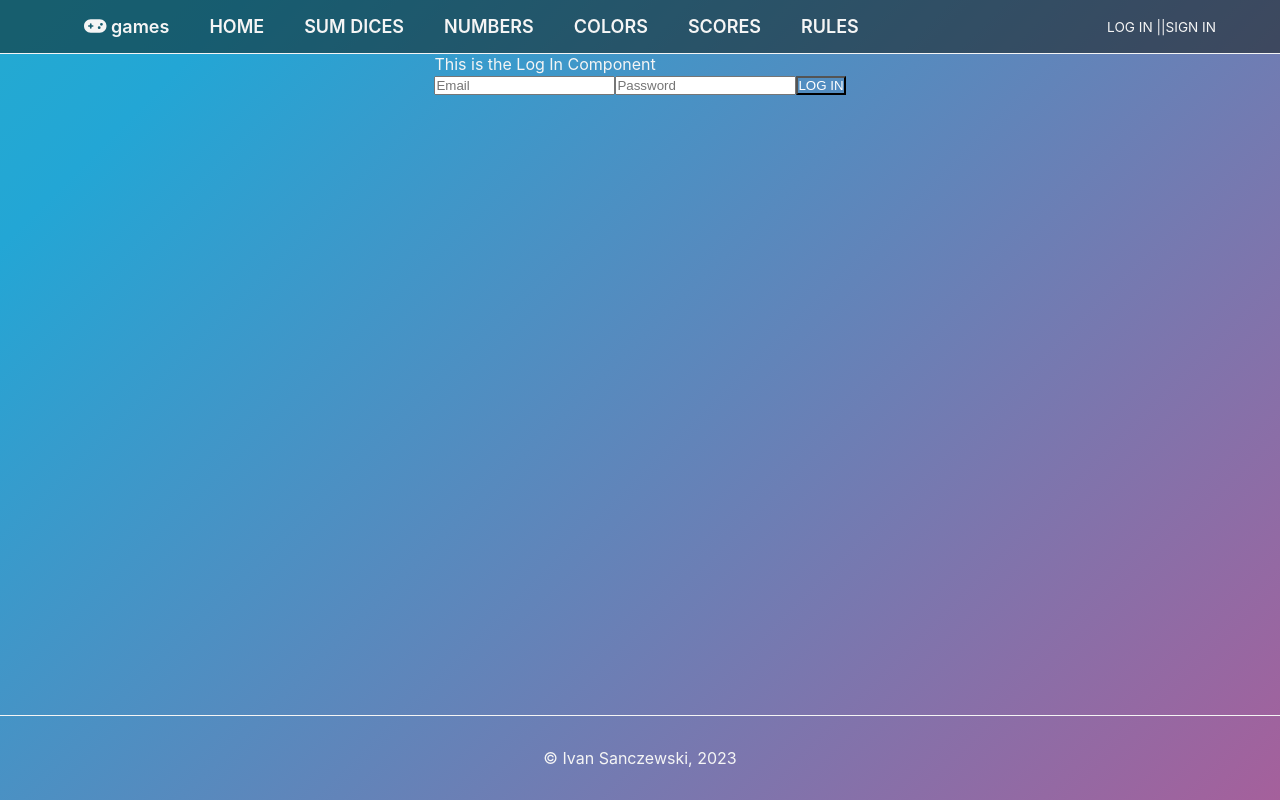
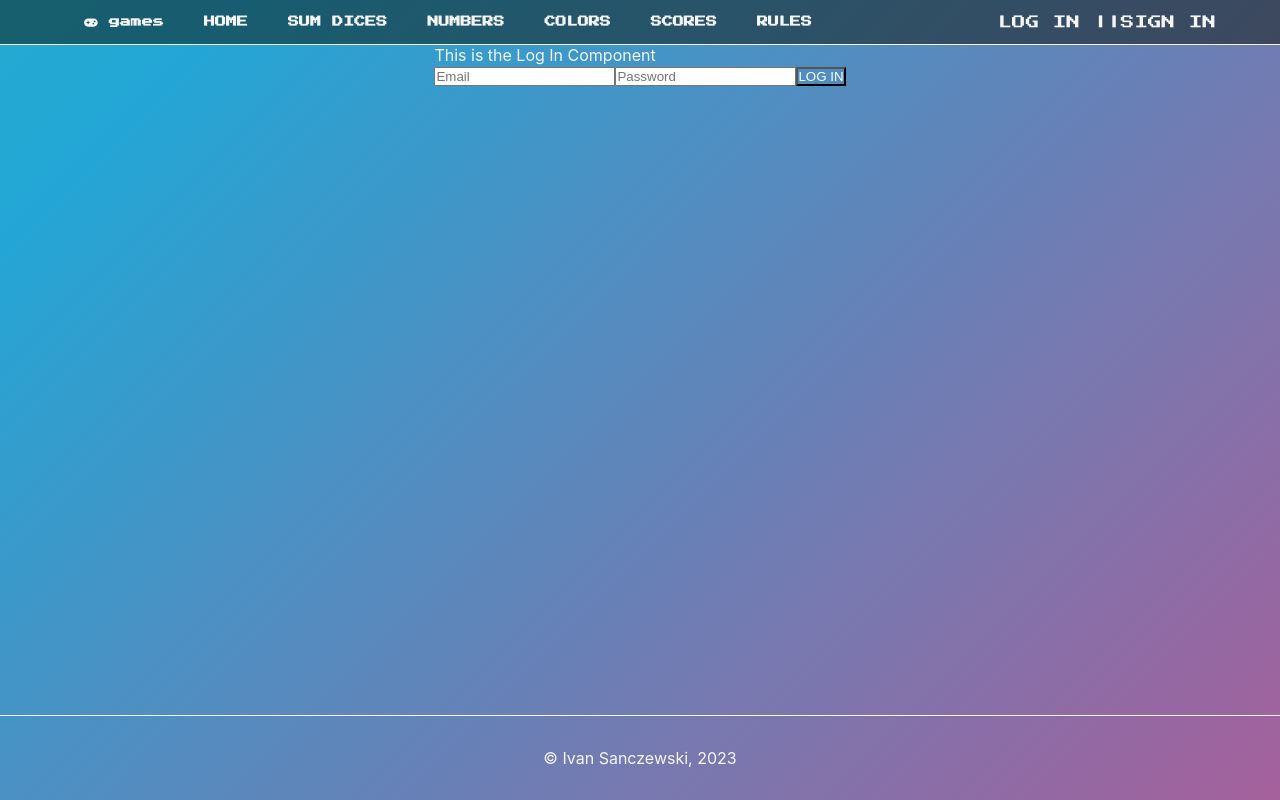
Before and after one commit to IvanSanczewski/dices, a Vue app: page /login in a window 1280 px wide. Built offline with nearby package versions, Linux system fonts and the light colour scheme; no server answers; the database is empty.

Commit message:
Styled menu fonts

```diff
--- a/src/assets/CSS/navbar.css
+++ b/src/assets/CSS/navbar.css
@@ -4,6 +4,9 @@
     color: whitesmoke;
     background-color: rgb(12, 20, 12, .5);
     border-bottom: 1px solid whitesmoke;
+
+    font-family: 'Press Start 2P', cursive;
+    font-weight: 1;
     /* insert variables */
 
     display: flex;
@@ -15,6 +18,7 @@
     display: flex;
 
     font-size: 1.125rem;
+    font-size: .69rem;
     font-weight: 600;
 }
 
```
